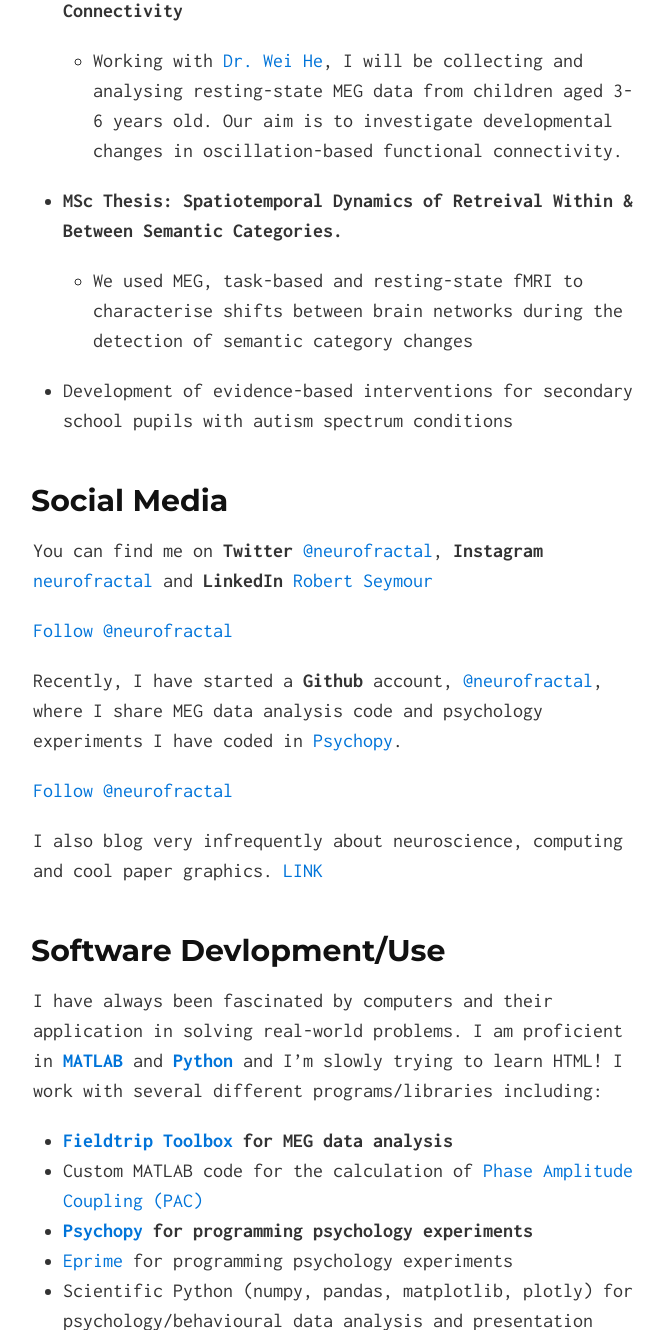
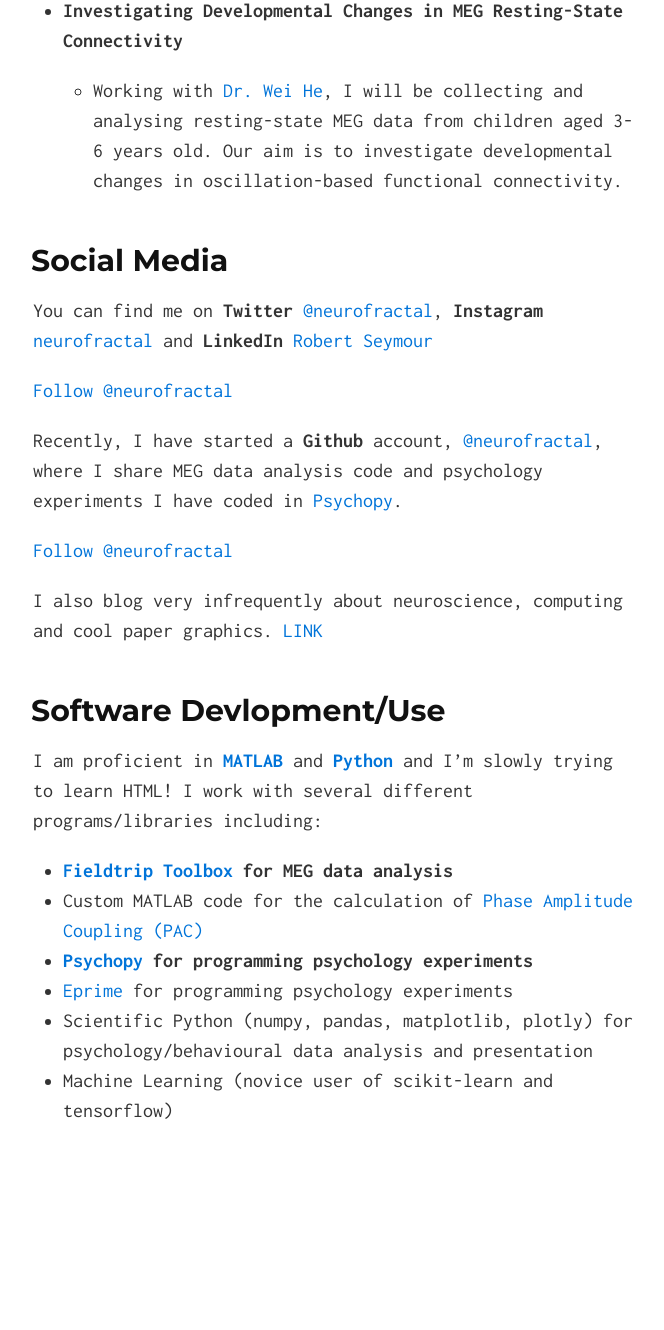
Before and after one commit to neurofractal/neurofractal.github.io, a Jekyll site: the page built from index.md, in a window 1280 px wide and 1400 px high, scrolled down 2394 px, cut to the strip 70-1400 px from the top of the window. Shown: the whole strip, without its empty margins (307-971 px from the left). Built offline with Jekyll 4.4.1, drawn with Linux system fonts in a browser that asks for light colours; our own code applies the rules of GitHub Pages for plain Markdown files; comment, search, counter and statistics services are not loaded; after the commit the page ends 3690 px from its top, so only the background shows below that; some of the changed text lies outside the part shown.

Commit message:
Update index.md

```diff
--- a/index.md
+++ b/index.md
@@ -37,11 +37,6 @@ I am also an advocate of [open science](https://elifesciences.org/content/5/e168
 
     * Working with [Dr. Wei He](https://www.cogsci.mq.edu.au/members/profile.php?memberID=643), I will be collecting and analysing resting-state MEG data from children aged 3-6 years old. Our aim is to investigate developmental changes in oscillation-based functional connectivity.
 
-* **MSc Thesis: Spatiotemporal Dynamics of Retreival Within & Between Semantic Categories.**<br />
-
-  * We used MEG, task-based and resting-state fMRI to characterise shifts between brain networks during the detection of semantic category changes
-
-* Development of evidence-based interventions for secondary school pupils with autism spectrum conditions
 
 ## Social Media
 
@@ -60,10 +55,11 @@ I also blog very infrequently about neuroscience, computing and cool paper graph
 
 ## Software Devlopment/Use
 
-I have always been fascinated by computers and their application in solving real-world problems. I am proficient in **[MATLAB](https://www.mathworks.com/products/matlab.html)** and **[Python](https://www.python.org/)** and I'm slowly trying to learn HTML! I work with several different programs/libraries including:
+I am proficient in **[MATLAB](https://www.mathworks.com/products/matlab.html)** and **[Python](https://www.python.org/)** and I'm slowly trying to learn HTML! I work with several different programs/libraries including:
 
 * **[Fieldtrip Toolbox](http://www.fieldtriptoolbox.org/) for MEG data analysis**
 * Custom MATLAB code for the calculation of [Phase Amplitude Coupling (PAC)](http://neurofractal.tumblr.com/post/137022821953/phase-amplitude-coupling-pac-a-mechanism-for)
 * **[Psychopy](http://www.psychopy.org/) for programming psychology experiments**
 * [Eprime](https://www.pstnet.com/eprime.cfm) for programming psychology experiments
 * Scientific Python (numpy, pandas, matplotlib, plotly) for psychology/behavioural data analysis and presentation
+* Machine Learning (novice user of scikit-learn and tensorflow)
```
Also changed, not shown: other parts of index.md (+2 -2 lines).
